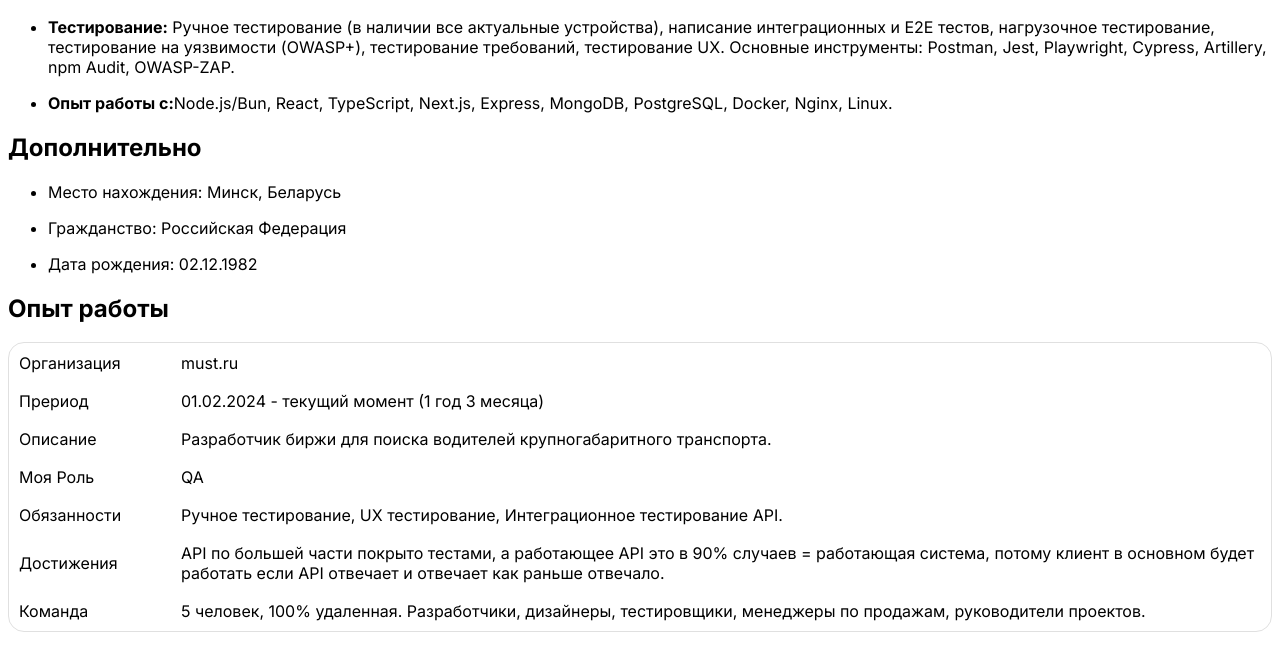
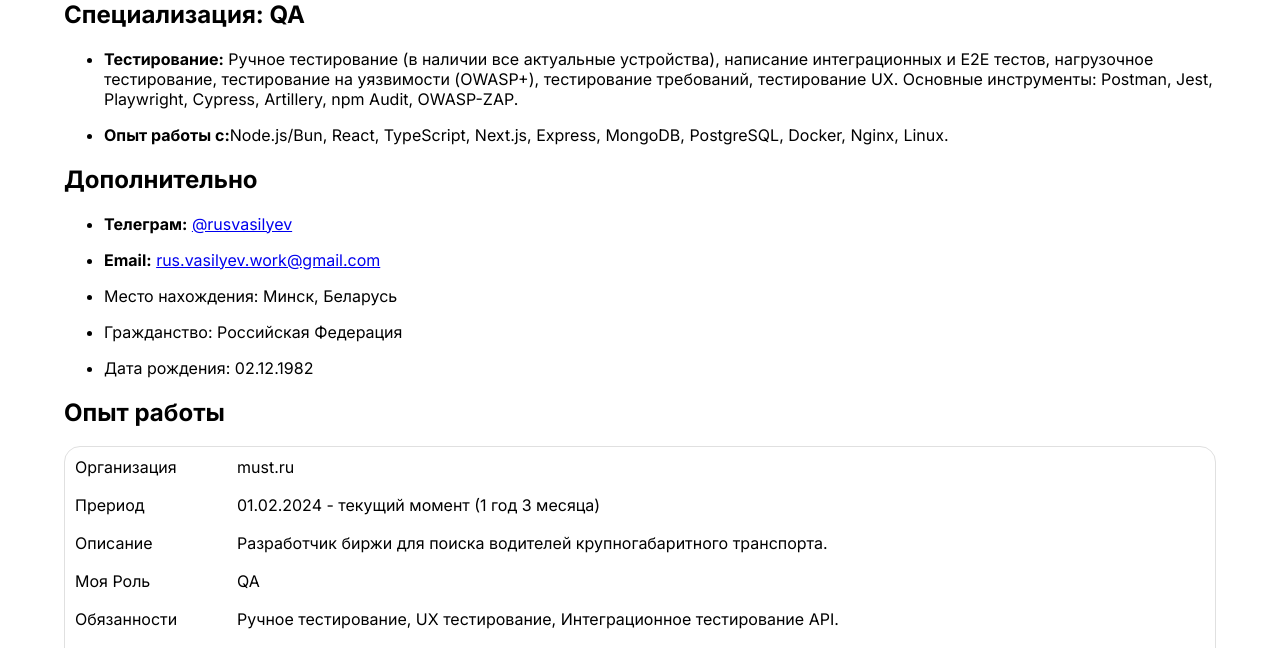
Before and after one commit to recherches-meteorologiques/recherches-meteorologiques.github.io, a website: page index.html in a window 1280 px wide. Shown: the part 114-762 px from the top of the page. Drawn offline with Linux system fonts and the light colour scheme.

Commit message:
chore: Add contacts.

```diff
--- a/index.html
+++ b/index.html
@@ -40,6 +40,14 @@
     li {
       margin-bottom: 1rem;
     }
+
+    @media screen {
+      body {
+        max-width: 120rem;
+        margin: 0 auto;
+        padding: 2rem 4rem;
+      }
+    }
   </style>
   <style type="text/css">
     @import url('https://fonts.googleapis.com/css2?family=Work+Sans:ital,wght@0,100..900;1,100..900&display=swap');
@@ -53,6 +61,7 @@
   </header>
   <main>
     <h2>Специализация: QA</h2>
+
     <ul>
       <li>
         <b>Тестирование:</b> Ручное тестирование (в наличии все актуальные устройства), написание интеграционных
@@ -67,6 +76,9 @@
     </ul>
     <h2>Дополнительно</h2>
     <ul>
+      <li><b>Телеграм:</b> <a href="https://t.me/rusvasilyev">@rusvasilyev</a> </li>
+      <li><b>Email:</b> <a href="mailto:rus.vasilyev.work@gmail.com">rus.vasilyev.work@gmail.com</a></li>
+
       <li>Место нахождения: Минск, Беларусь</li>
       <li>Гражданство: Российская Федерация</li>
       <li>Дата рождения: 02.12.1982</li>
```
